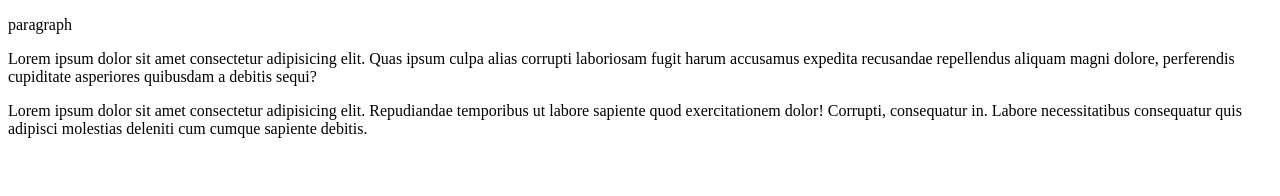
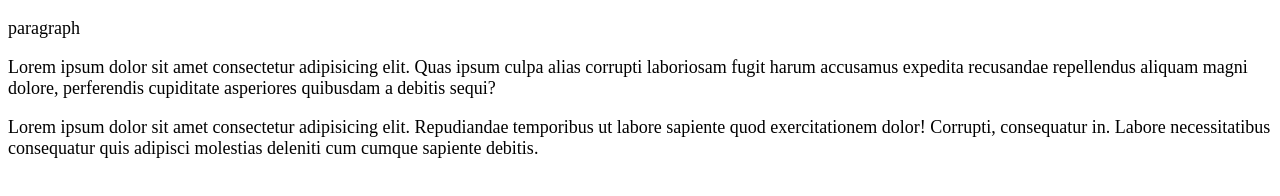
Before and after one commit to h-fikri/wpu-git-localtoremote, a plain HTML site: page index.html in a window 1280 px wide. Drawn offline with Linux system fonts and the light colour scheme.

Commit message:
tambah file css dari local

```diff
--- a/index.html
+++ b/index.html
@@ -5,6 +5,7 @@
     <meta http-equiv="X-UA-Compatible" content="IE=edge">
     <meta name="viewport" content="width=device-width, initial-scale=1.0">
     <title>coba</title>
+    <link rel="stylesheet" href="style.css">
 </head>
 <body>
     <p>paragraph</p>
--- /dev/null
+++ b/style.css
@@ -0,0 +1,3 @@
+body {
+    font-size: large;
+}
```
